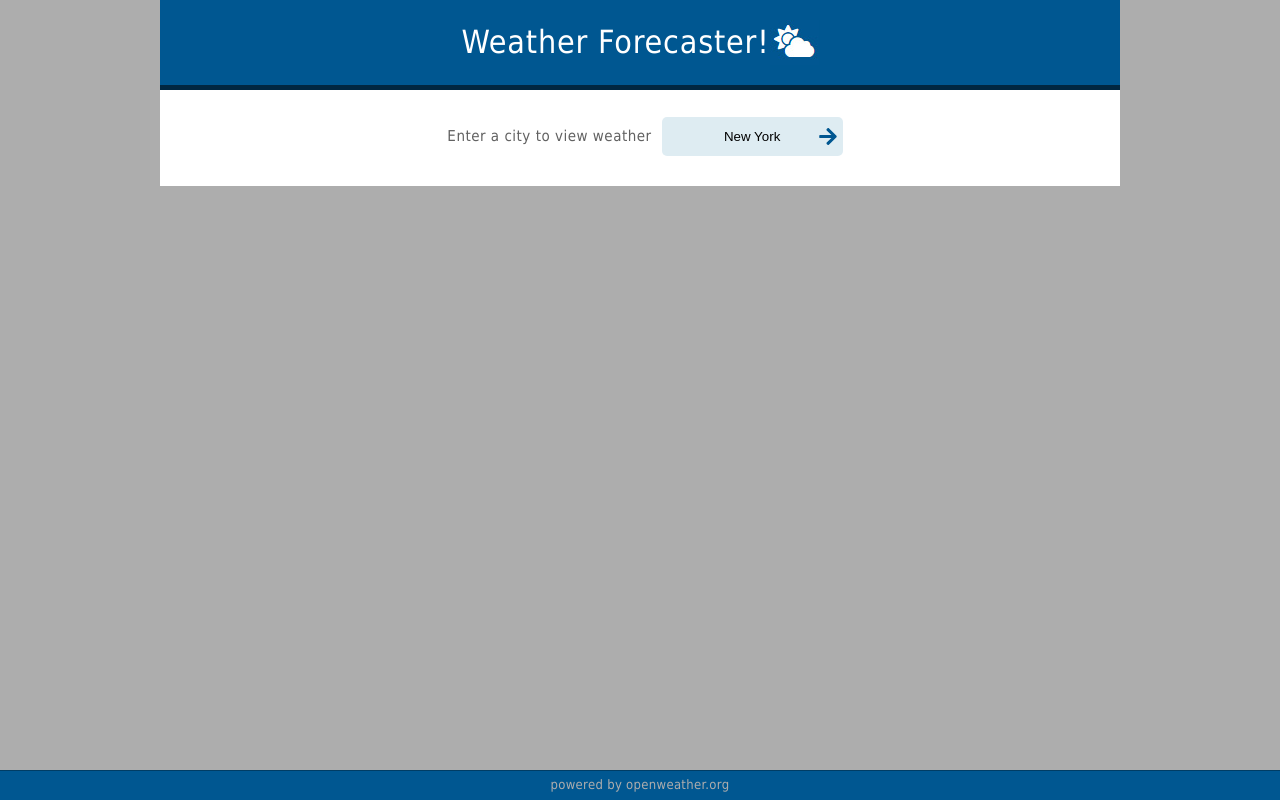
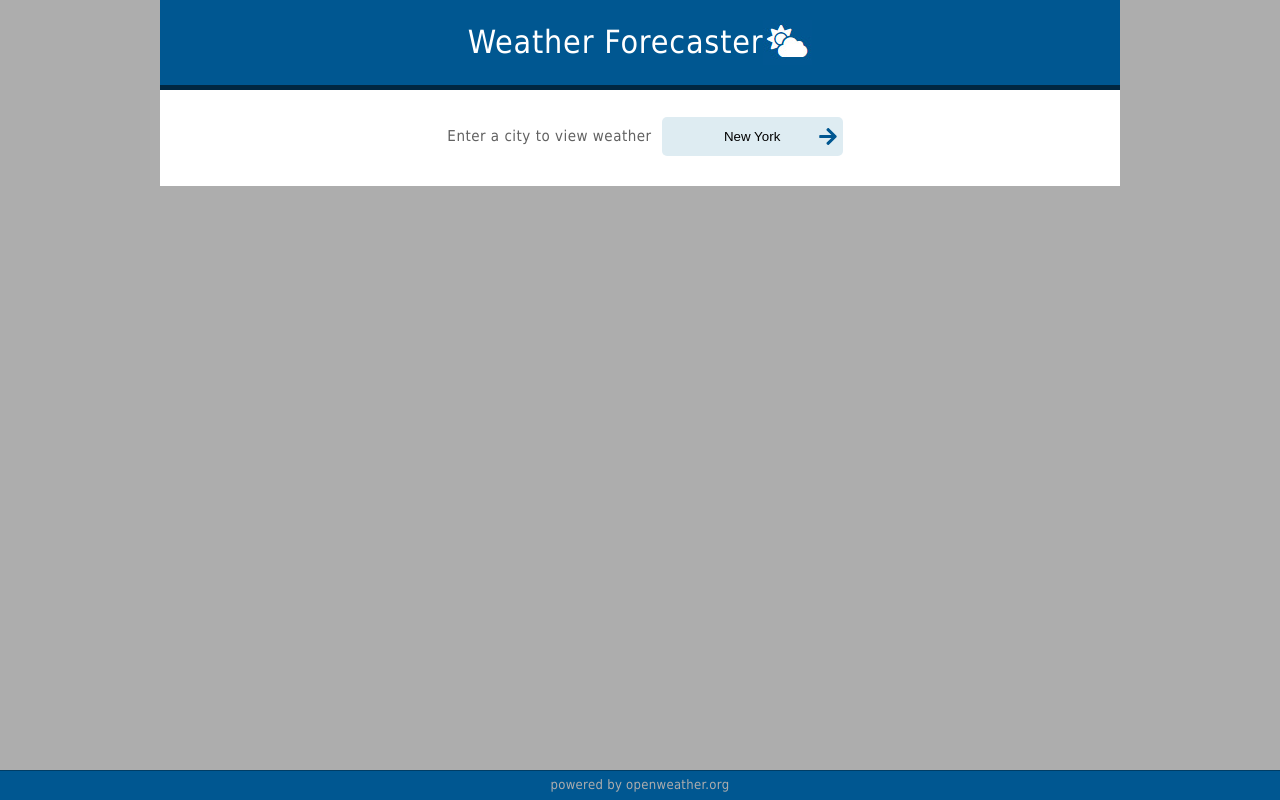
Before and after one commit to Techture/weather-forecaster, a React (Create React App) app: page / in a window 1280 px wide. Built offline with nearby package versions, Linux system fonts and the light colour scheme; no server answers.

Commit message:
update repo

```diff
--- a/src/views/layout/Header.js
+++ b/src/views/layout/Header.js
@@ -4,7 +4,7 @@ import weatherIcon from '../../img/weather-title-icon.jpg';
 const Header = () => (
   <div className='header'>
     <h1 className='header-title'>
-      Weather Forecaster!{' '}
+      Weather Forecaster{' '}
       <img className='weather-title-icon' src={weatherIcon} alt='' />
     </h1>
   </div>
```
